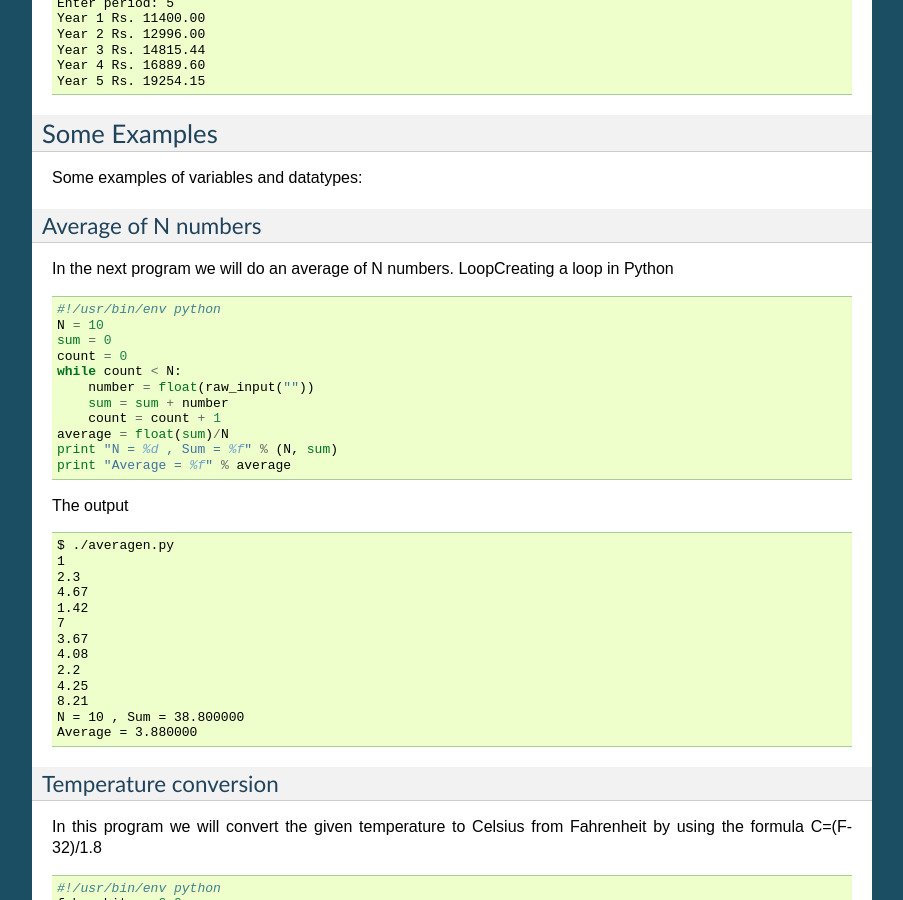
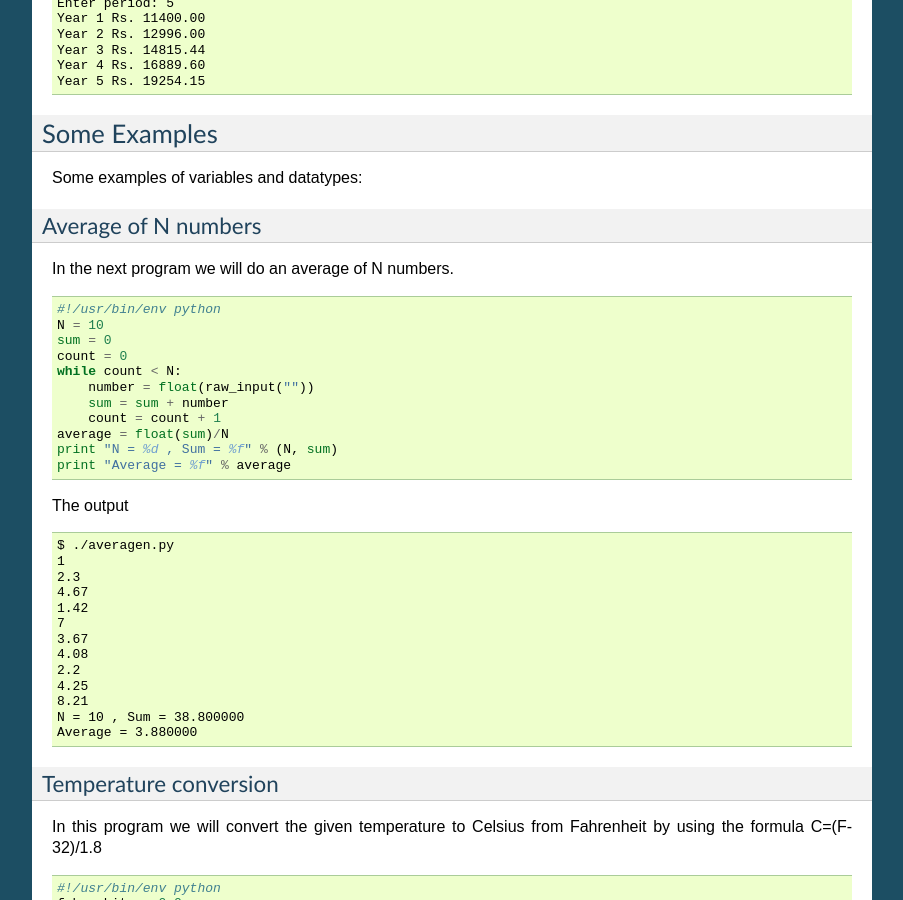
Before and after one commit to kushaldas/pym, a Sphinx documentation site: the page built from docs/variablesanddatatypes.rst, in a window 1280 px wide and 900 px high, scrolled down 1679 px. Shown: the whole window, without its empty margins (198-1101 px from the left). Built offline with Sphinx 7.4.7, drawn with Linux system fonts in a browser that asks for light colours; formulas are drawn with MathJax 3.

Commit message:
Removes unnecessary text

```diff
--- a/docs/variablesanddatatypes.rst
+++ b/docs/variablesanddatatypes.rst
@@ -115,7 +115,6 @@ Average of N numbers
 --------------------
 
 In the next program we will do an average of N numbers.
-LoopCreating a loop in Python
 
 ::
 
```
